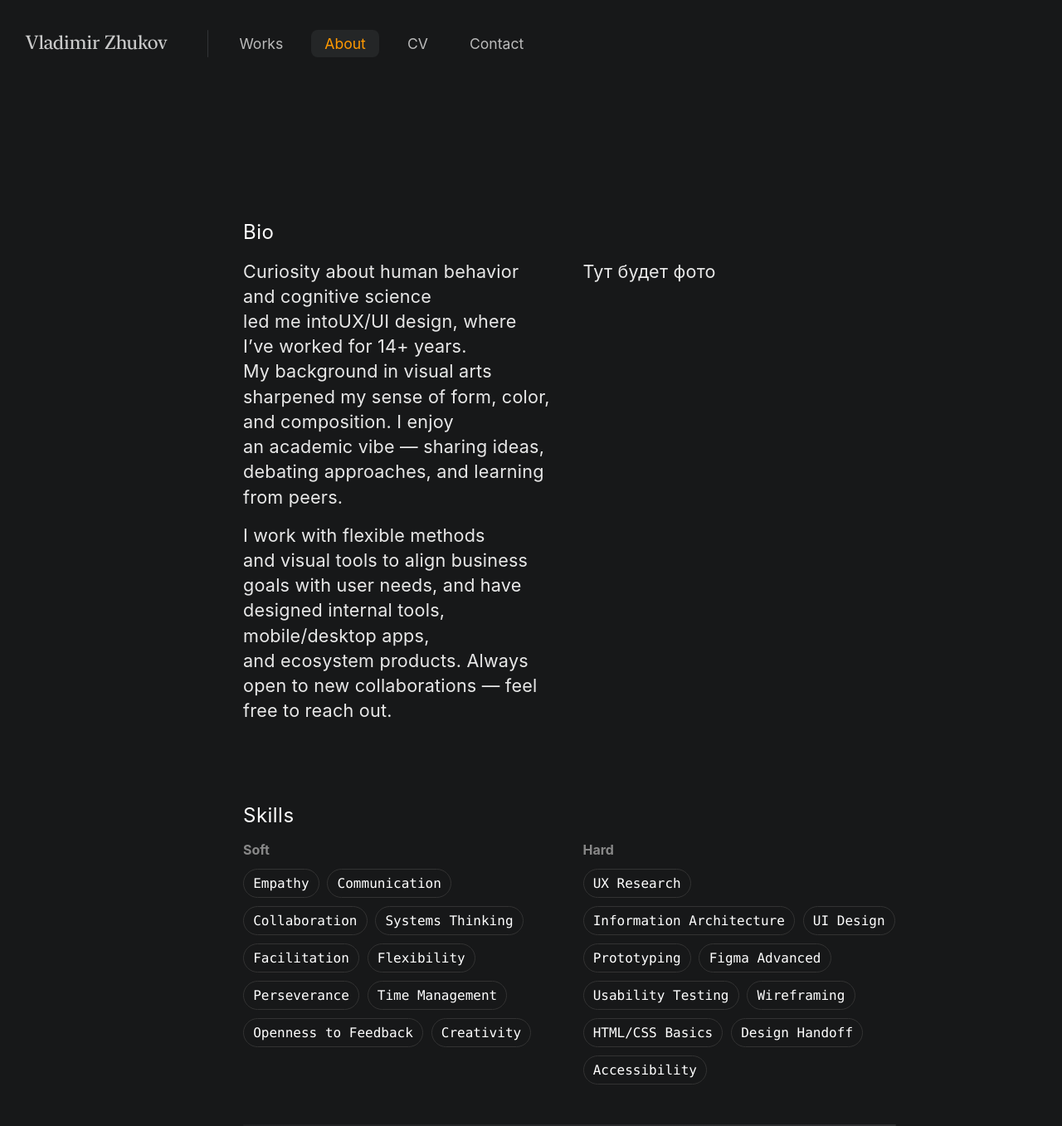
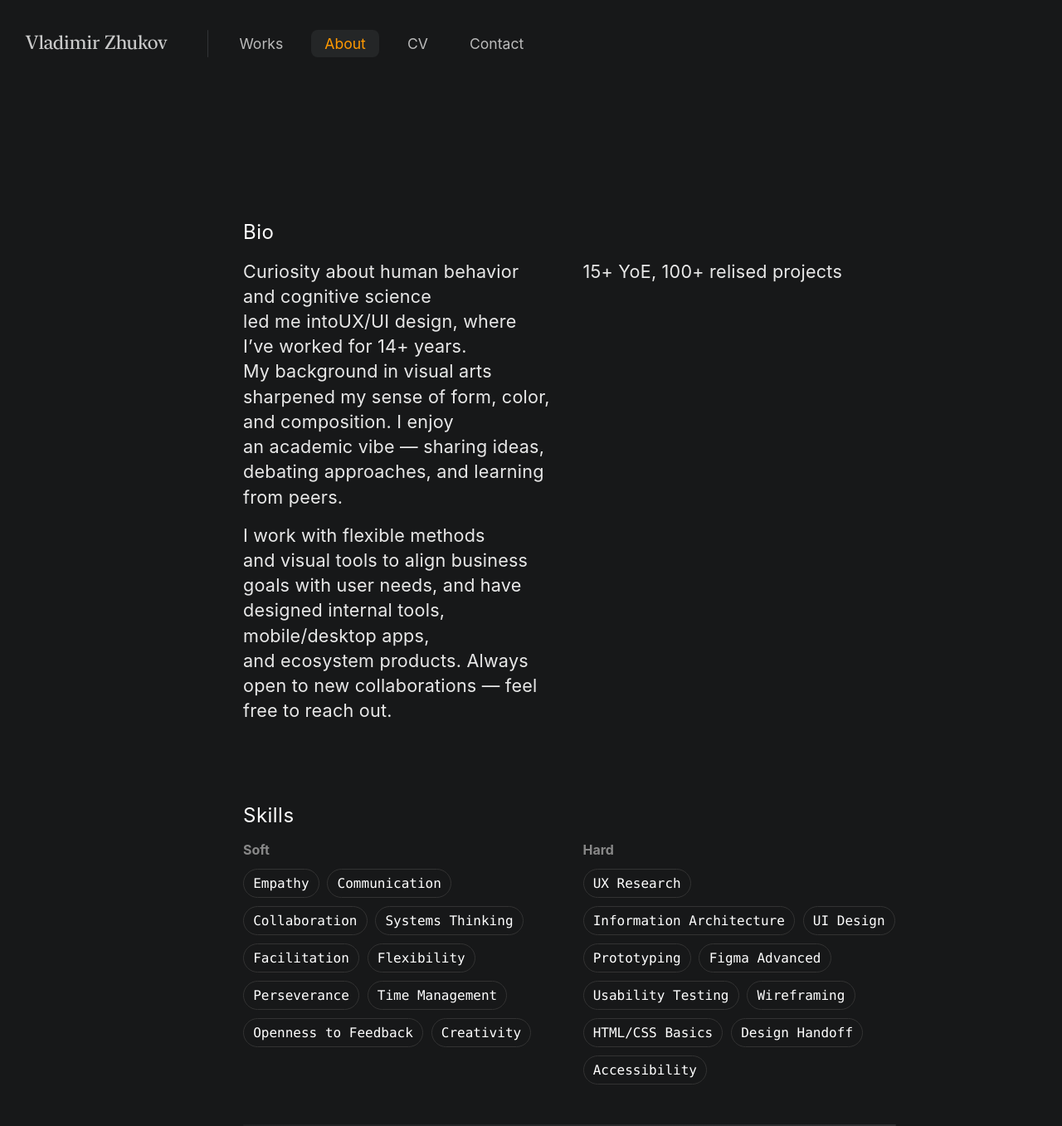
Before and after one commit to uxiscool/experience, a Jekyll site: the page built from about.md, in a window 1280 px wide. Shown: the whole page at 83% size. Built offline with Jekyll 4.4.1, drawn with Linux system fonts in a browser that asks for light colours.

Commit message:
Add files via upload

```diff
--- a/about.md
+++ b/about.md
@@ -23,7 +23,7 @@ permalink: /about/
       <!-- Правая колонка: пока пусто -->
       <div class="bio">
         <!-- Здесь позже появится фото -->
-        Тут будет фото
+        15+ YoE, 100+ relised projects
       </div>
     </div>
   </section>
```
